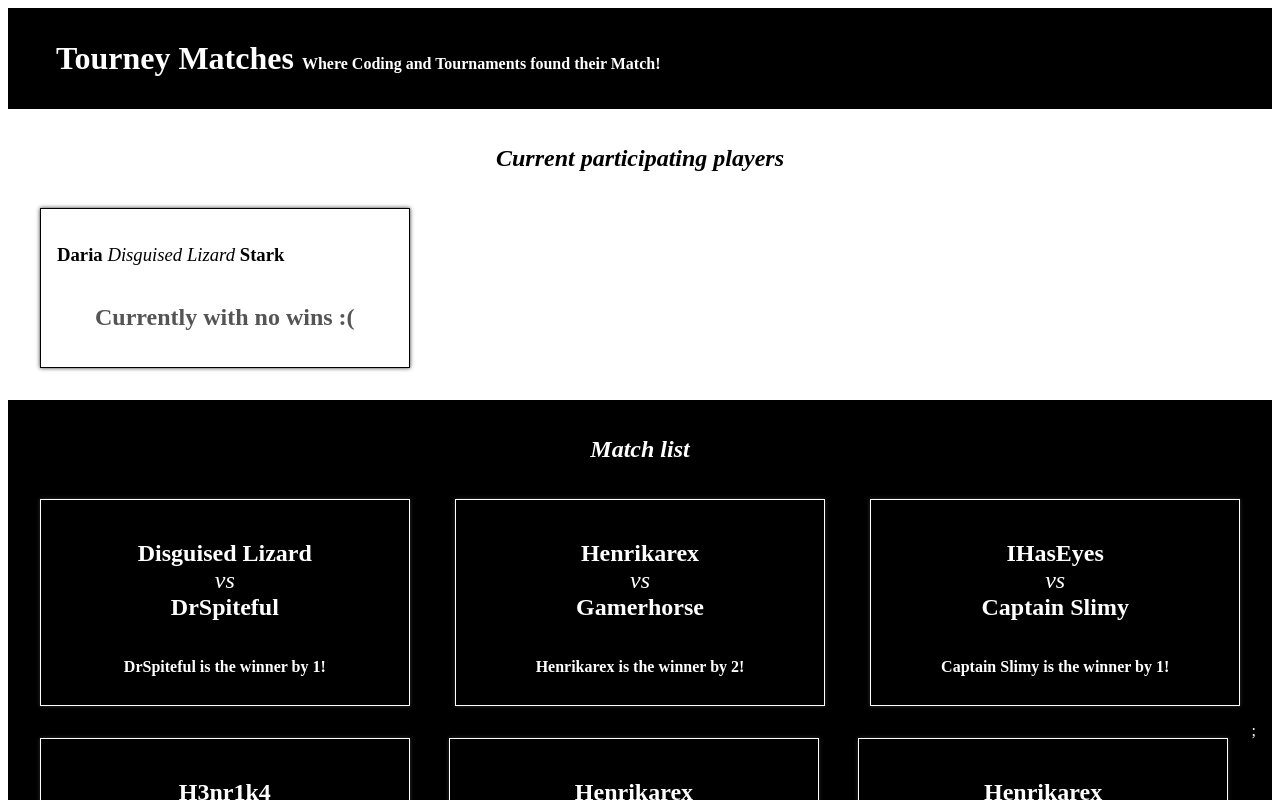
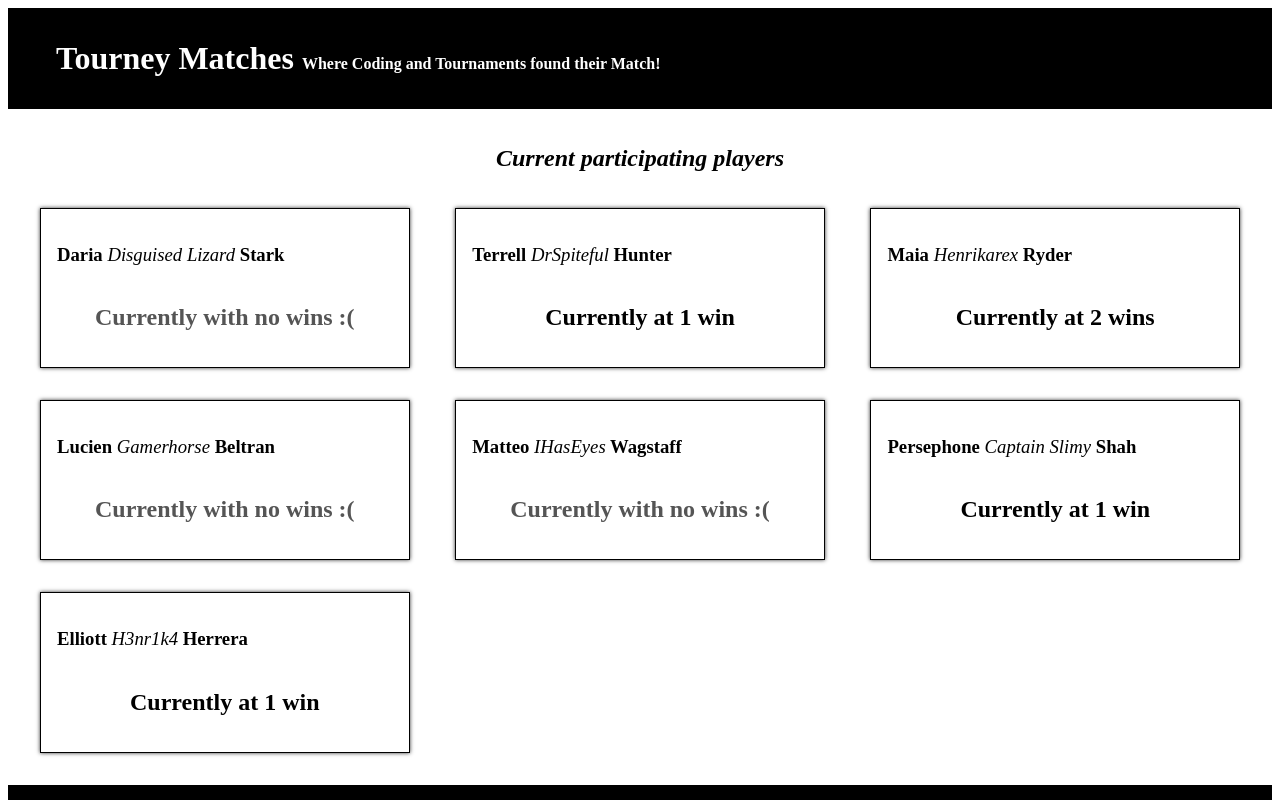
Before and after one commit to bduong94/tourney-matches, a React (Create React App) app: page / in a window 1280 px wide. Shown: the top 800 px of the page. Built offline with nearby package versions, Linux system fonts and the light colour scheme.

Commit message:
Add function to show all players

```diff
--- a/src/components/MatchList.js
+++ b/src/components/MatchList.js
@@ -7,6 +7,7 @@ const MatchList = (props) => {
       players={match.players}
       winner={match.winner}
       scoreDifference={match.scoreDifference}
+      key={match.matchNumber}
     />
   ));
 
--- a/src/components/PlayerList.js
+++ b/src/components/PlayerList.js
@@ -2,17 +2,20 @@ import React from "react";
 import Player from "./Player";
 
 const PlayerList = (props) => {
-  const onePlayer = props.playerData[0];
+  const players = props.playerData.map((player) => (
+    <Player
+      gamerTag={player.gamerTag}
+      firstName={player.firstName}
+      lastName={player.lastName}
+      wins={player.wins}
+      key={player.gamerTag}
+    />
+  ));
 
   return (
     <section className="PlayerList">
       <h1>Current participating players</h1>
-      <Player
-        gamerTag={onePlayer.gamerTag}
-        firstName={onePlayer.firstName}
-        lastName={onePlayer.lastName}
-        wins={onePlayer.wins}
-      />
+      {players}
     </section>
   );
 };
```
